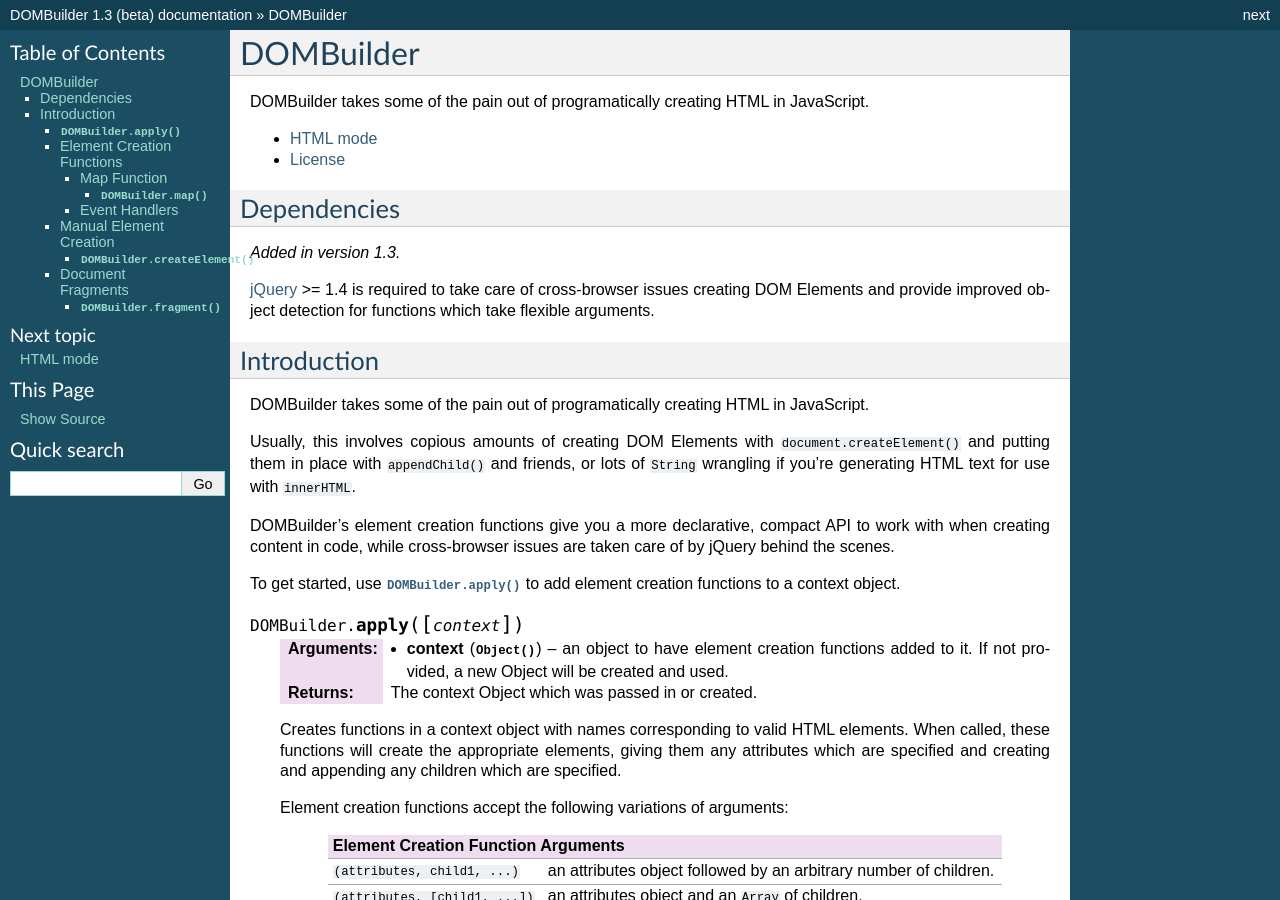
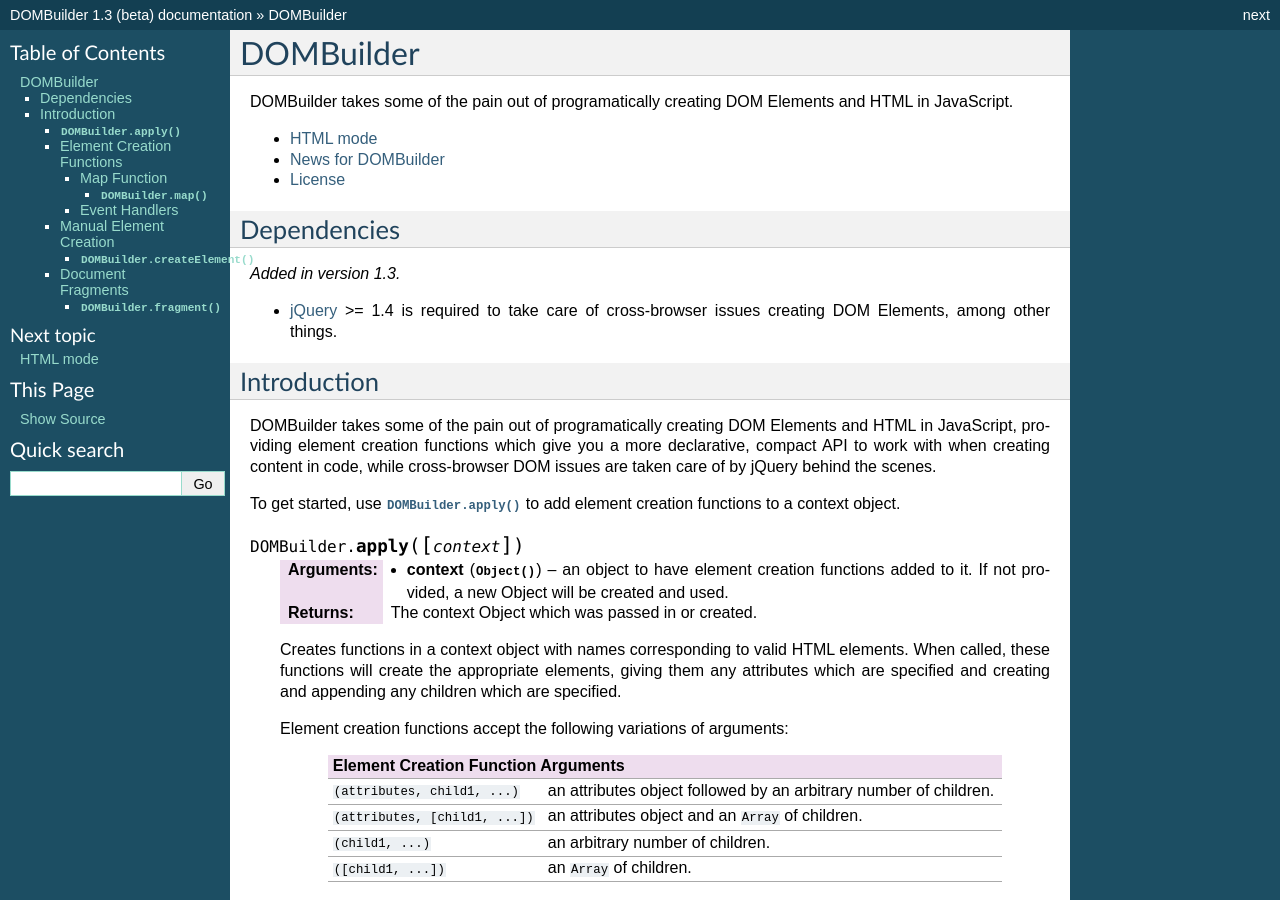
Before and after one commit to insin/DOMBuilder, a Sphinx documentation site: the page built from docs/index.rst, in a window 1280 px wide and 900 px high. Built offline with Sphinx 7.4.7, drawn with Linux system fonts in a browser that asks for light colours; some of the changed text lies outside the part shown.

Commit message:
Moved CHANGELOG to the docs and repurposed it as a news file with new features/fixes, rather than a blow-by-blow account
git-svn-id: http://dombuilder.googlecode.com/svn/trunk@50 fee621d3-994e-0410-a6b3-dd72d6a7cdab

```diff
--- a/docs/index.rst
+++ b/docs/index.rst
@@ -1,13 +1,14 @@
 DOMBuilder
 ==========
 
-DOMBuilder takes some of the pain out of programatically creating HTML in
-JavaScript.
+DOMBuilder takes some of the pain out of programatically creating DOM
+Elements and HTML in JavaScript.
 
 .. toctree::
    :maxdepth: 1
 
    htmlmode
+   news
    license
 
 Dependencies
@@ -15,26 +16,19 @@
 
 .. versionadded:: 1.3
 
-`jQuery`_ >= 1.4 is required to take care of cross-browser issues creating
-DOM Elements and provide improved object detection for functions which take
-flexible arguments.
+* `jQuery`_ >= 1.4 is required to take care of cross-browser issues creating
+  DOM Elements, among other things.
 
 .. _`jQuery`: http://jquery.com
 
 Introduction
 ------------
 
-DOMBuilder takes some of the pain out of programatically creating HTML in
-JavaScript.
-
-Usually, this involves copious amounts of creating DOM
-Elements with ``document.createElement()`` and putting them in place with
-``appendChild()`` and friends, or lots of ``String`` wrangling if you're
-generating HTML text for use with ``innerHTML``.
-
-DOMBuilder's element creation functions give you a more declarative,
-compact API to work with when creating content in code, while cross-browser
-issues are taken care of by jQuery behind the scenes.
+DOMBuilder takes some of the pain out of programatically creating DOM
+Elements and HTML in JavaScript, providing element creation functions which
+give you a more declarative, compact API to work with when creating content
+in code, while cross-browser DOM issues are taken care of by jQuery behind
+the scenes.
 
 To get started, use :js:func:`DOMBuilder.apply` to add element creation
 functions to a context object.
@@ -306,24 +301,16 @@
 
    :param String tagName: the name of the element to be created.
    :param Object attributes: attributes to be applied to the new element.
-   :param Array children:
-       childen to be appended to the new element; may be composed of mixed
-       ``String``, ``Number``, ``Boolean``, ``Element`` or
-       ``DocumentFragment``.
+   :param Array children: childen to be appended to the new element.
 
    Creates a DOM ``Element`` or :js:class:`DOMBuilder.HTMLElement` object
    with the given tag name, attributes and children - this is the underlying
    function used by the element creation functions created by
    :js:func:`DOMBuilder.apply`.
 
-   If attributes are provided, any properties of the given object which have
-   names starting with ``"on"`` and which have a ``Function`` as their value
-   will be assigned as event listeners on the new element. It is assumed that
-   a valid event name is set as the attribute name in this case.
-
    If children are provided, they will be added to the new element. Any
-   children which are not DOM elements will be coerced ``String`` as added
-   as text nodes.
+   children which are not DOM elements will be coerced ``String`` and added
+   as Text Nodes.
 
    .. versionchanged:: 1.2
       Now generates :js:class:`DOMBuilder.HTMLElement` objects if
```
Also changed, not shown: other parts of docs/index.rst (+5 -4 lines), docs/htmlmode.rst (+18 -10 lines), docs/news.rst (added, +94 -0 lines), 1 other file.
